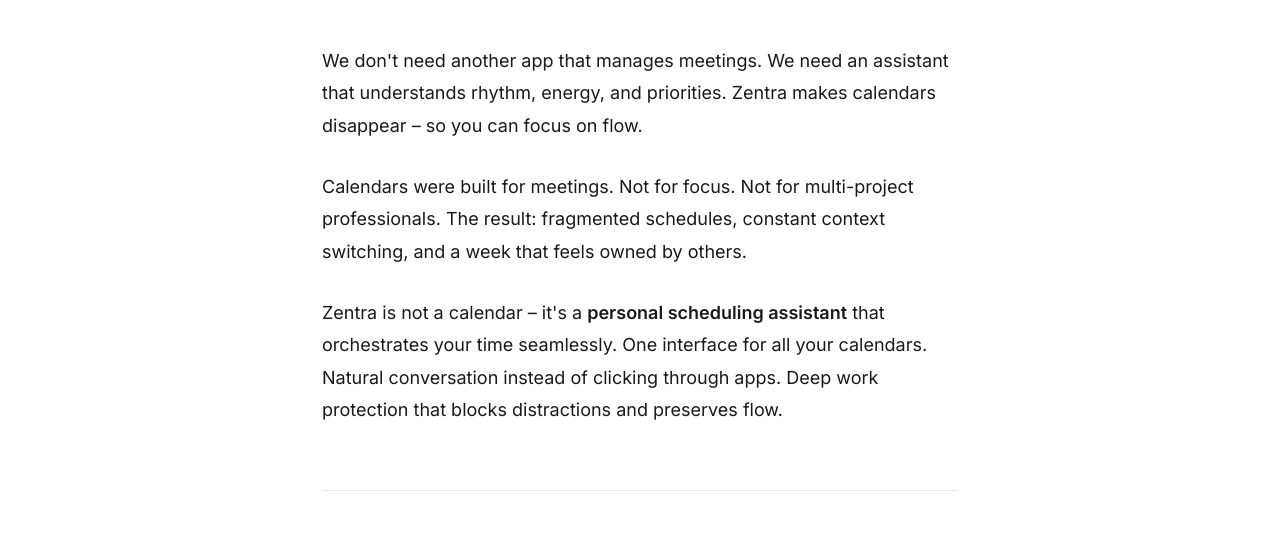
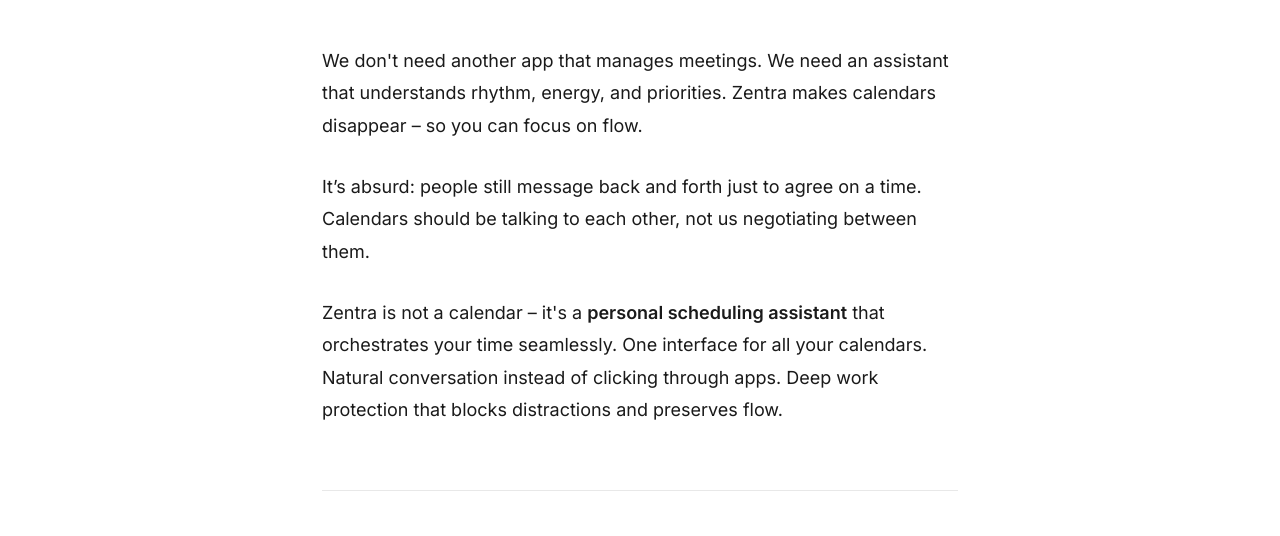
Before and after one commit to DGW1812/landing-page-zentra, a plain HTML site: page index.html in a window 1280 px wide. Shown: the part 204-740 px from the top of the page. Drawn offline with Linux system fonts and the light colour scheme.

Commit message:
index.html

```diff
--- a/index.html
+++ b/index.html
@@ -236,7 +236,7 @@
                 </p>
 
                 <p>
-                    Calendars were built for meetings. Not for focus. Not for multi-project professionals. The result: fragmented schedules, constant context switching, and a week that feels owned by others.
+                    It’s absurd: people still message back and forth just to agree on a time. Calendars should be talking to each other, not us negotiating between them.
                 </p>
 
                 <p>
```
